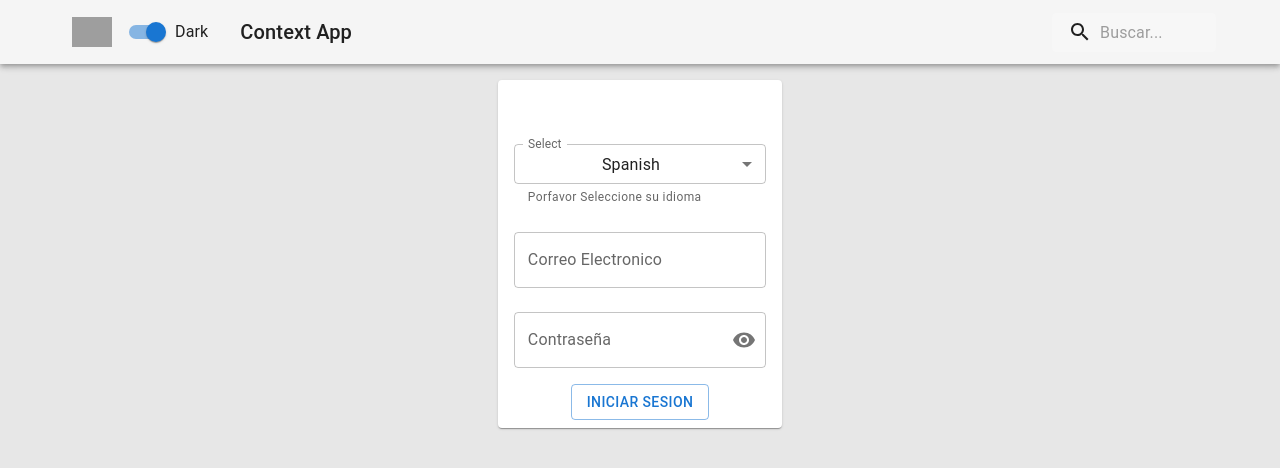
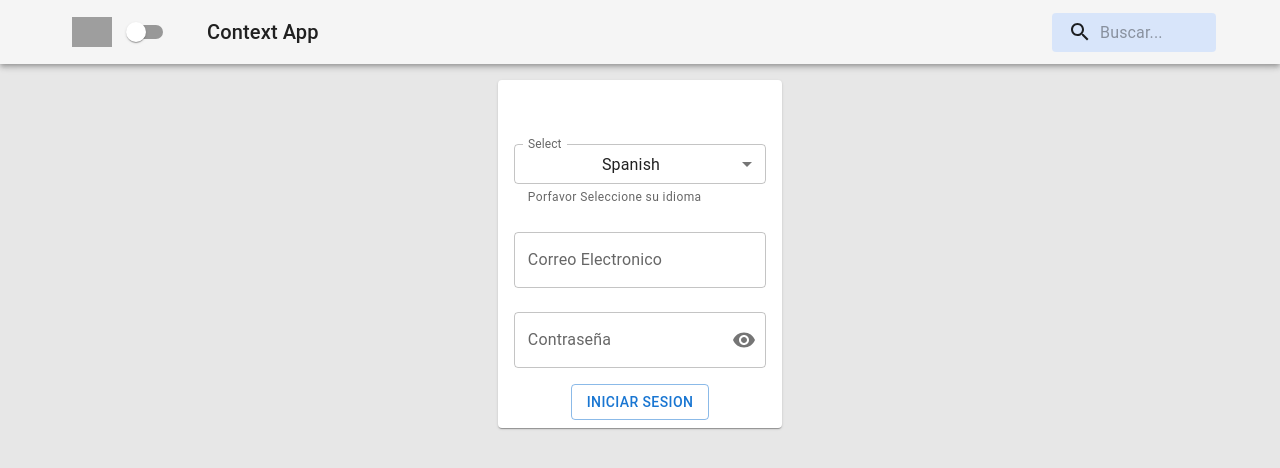
Before and after one commit to emiliojosecalvo/login-context-app, a React (Create React App) app: page / in a window 1280 px wide. Shown: the top 468 px of the page. Built offline with nearby package versions, Linux system fonts and the light colour scheme; grey boxes are pictures that could not be loaded.

Commit message:
styling navbar

```diff
--- a/src/App.css
+++ b/src/App.css
@@ -1,5 +1,5 @@
 .App {
   /* text-align: center; */
   /* height: 100vh; */
-  /* background-color: #e7e7e7; */
+  /* background-color: #b3d1ff; */
 }
--- a/src/Navbar.js
+++ b/src/Navbar.js
@@ -1,4 +1,4 @@
-import React, { useState, useContext } from 'react';
+import React, { useContext } from 'react';
 import AppBar from '@mui/material/AppBar';
 import Box from '@mui/material/Box';
 import Toolbar from '@mui/material/Toolbar';
@@ -43,21 +43,16 @@ function Navbar(props) {
     const { language } = useContext(LanguageContext);
     const { search, flag } = words[language];
 
-
-
-    const [colorTheme, setColorTheme] = useState(true);
-
-    const handleChange = (event) => {
-        setColorTheme(event.target.checked);
+    const handleChange = () => {
         toggleTheme();
     };
 
     const Search = styled('div')(({ theme }) => ({
         position: 'relative',
         borderRadius: theme.shape.borderRadius,
-        backgroundColor: alpha(theme.palette.common.white, 0.15),
+        backgroundColor: alpha('#b3d1ff', 0.45),
         '&:hover': {
-            backgroundColor: alpha(theme.palette.common.white, 0.25),
+            backgroundColor: alpha('#b3d1ff', 0.75),
         },
         marginLeft: 0,
         width: '100%',
@@ -98,7 +93,7 @@ function Navbar(props) {
         <AppBar color={isLightTheme ? 'default' : 'primary'} position="static">
             <Container >
                 <Toolbar disableGutters>
-                    <img className={props.classes.flag} src={flag} alt='venezuela flag' />
+                    <img className={props.classes.flag} src={flag} alt={`${language} flag`} />
                     <span className="fi fi-ve"></span>
                     <span className="fi fi-gr fis"></span>
                     <Box sx={{ ml: '1rem' }}>
@@ -106,12 +101,11 @@ function Navbar(props) {
                             <FormControlLabel
                                 control={
                                     <Switch
-                                        checked={colorTheme}
                                         onChange={handleChange}
                                         aria-label="login switch"
                                     />
                                 }
-                                label={colorTheme ? 'Dark' : 'Light'}
+                                label=''
                             />
                         </FormGroup>
                     </Box>
```
